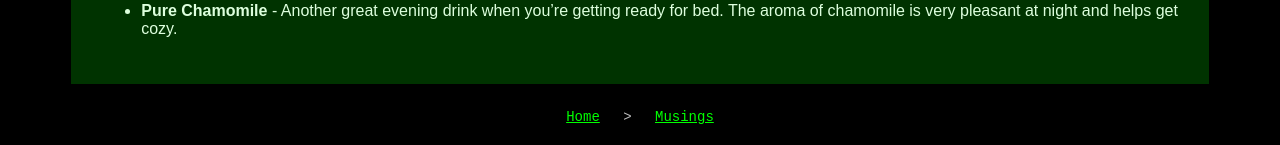
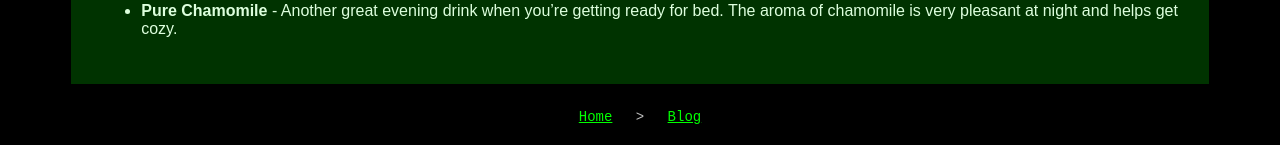
Before and after one commit to jakehempel/jakehempel.us, a Jekyll site: the page built from _posts/2018-11-15-tea_exploration.md, in a window 1280 px wide. Shown: the part 810-955 px from the top of the page. Built offline with Jekyll 4.4.1, drawn with Linux system fonts in a browser that asks for light colours.

Commit message:
corrected blog navigation

```diff
--- a/_layouts/personal.html
+++ b/_layouts/personal.html
@@ -18,7 +18,7 @@
 
       </div>
       <div class="footer">
-        <a href="/index.html" class="footer">Home</a> > <a href="/musings.html" class="footer">Musings</a>
+        <a href="/index.html" class="footer">Home</a> > <a href="/personal.html" class="footer">Blog</a>
       </div>
     </body>
 </html>
--- a/resume.html
+++ b/resume.html
@@ -3,6 +3,6 @@ layout: default
 title: My Resume
 ---
 
-<object data="assets/resume.pdf" type="application/pdf" width="100%" height="800px">
+<object data="assets/resume.pdf#toolbar=0&navpanes=0" type="application/pdf" width="100%" height="800px">
   <p>Alternative text - click <a href="assets/resume.pdf">here</a> for direct link to resume if it isn't loading.</p>
 </object>
```
